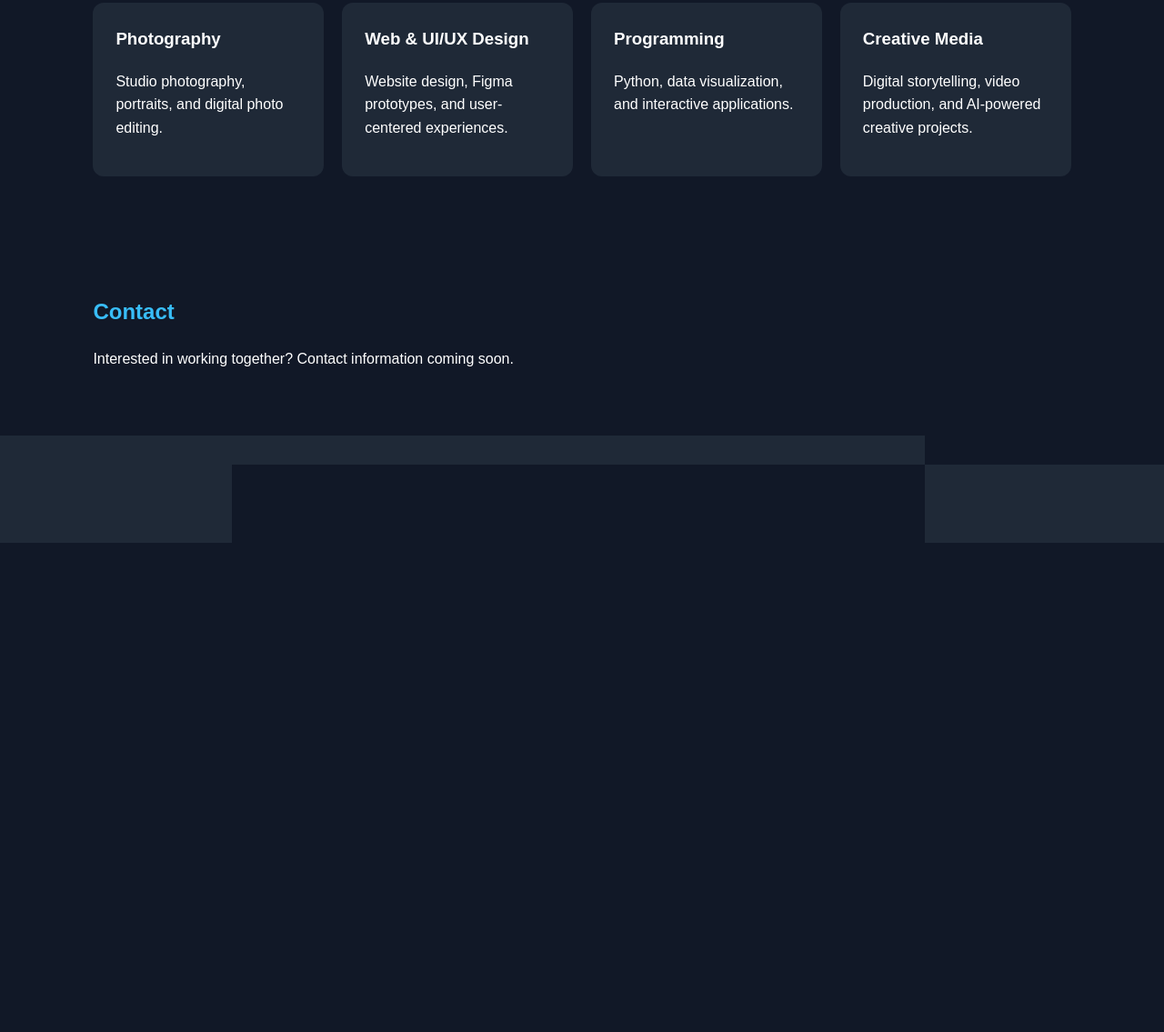
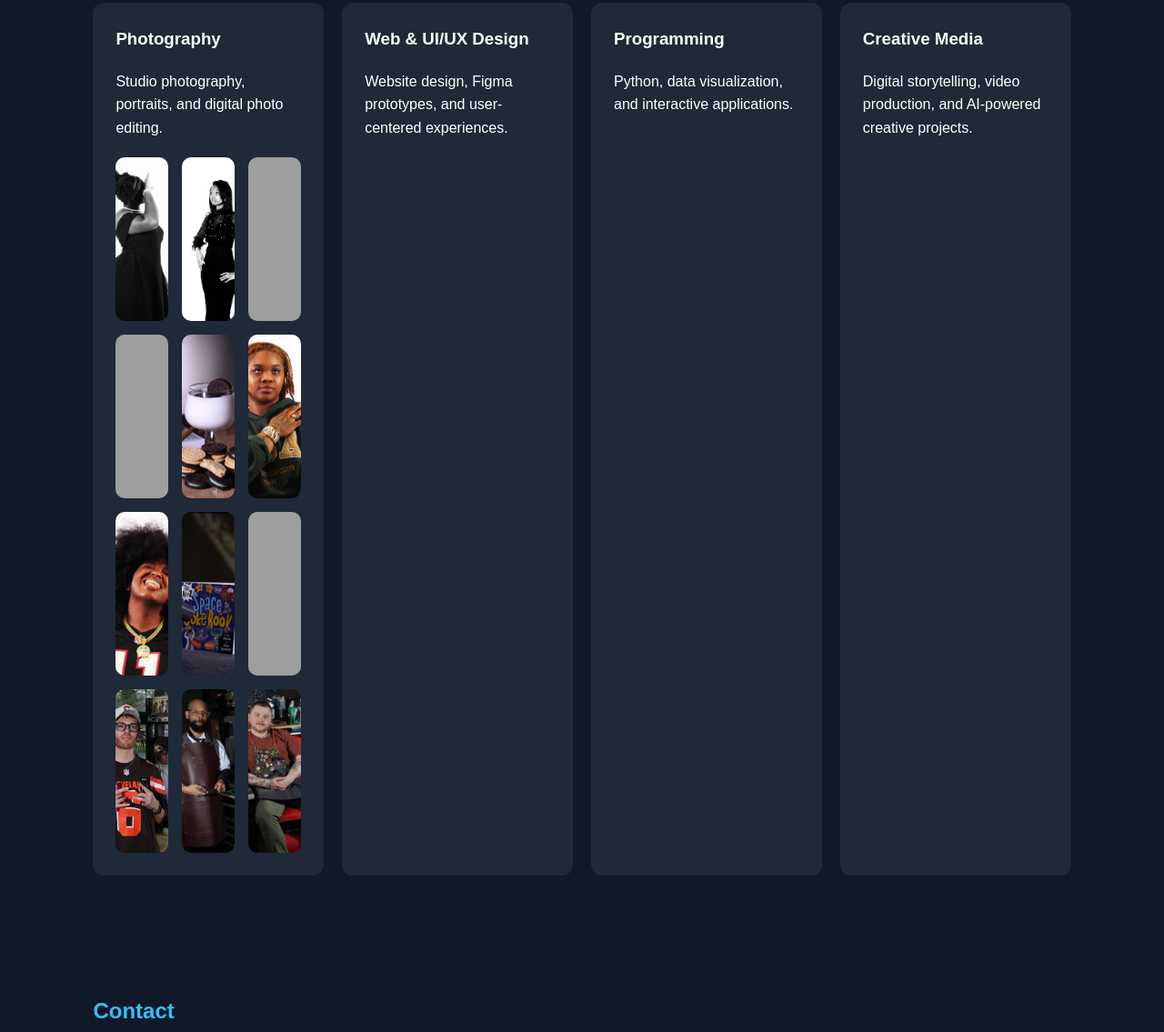
Before and after one commit to ahollid6-coder/ahollid6-coder.github.io, a plain HTML site: page index.html in a window 1280 px wide. Shown: the part 1268-2403 px from the top of the page at 91% size. Before the commit the page ends 1865 px from the top, so only its background shows below. Drawn offline with Linux system fonts and the light colour scheme; grey boxes are pictures that could not be loaded.

Commit message:
Update index.html

```diff
--- a/index.html
+++ b/index.html
@@ -131,6 +131,36 @@ section#about p {
     line-height: 1.8;
     text-align: center;
 }
+/* Photography Gallery */
+.photo-gallery {
+    display: grid;
+    grid-template-columns: repeat(3, 1fr);
+    gap: 15px;
+    margin-top: 20px;
+}
+
+.photo-gallery img {
+    width: 100%;
+    height: 180px;
+    object-fit: cover;
+    border-radius: 10px;
+    transition: transform 0.3s ease;
+}
+
+.photo-gallery img:hover {
+    transform: scale(1.05);
+}
+
+@media (max-width: 768px) {
+    .photo-gallery {
+        grid-template-columns: repeat(2, 1fr);
+    }
+}
+  @media (max-width: 480px) {
+    .photo-gallery {
+        grid-template-columns: 1fr;
+    }
+}
 </style>
 </head>
 
@@ -186,13 +216,27 @@ My goal is to build a career in creative technology, contributing to projects th
     <div class="projects">
 
       <div class="card">
-        <h3>Photography</h3>
-        <p>
-          Studio photography, portraits,
-          and digital photo editing.
-        </p>
-      </div>
+  <h3>Photography</h3>
+  <p>
+    Studio photography, portraits,
+    and digital photo editing.
+  </p>
 
+  <div class="photo-gallery">
+    <img src="images/dez2final.jpg" alt="Portrait of Desiree">
+    <img src="images/Kitfinal2.jpg" alt="Studio portrait">
+    <img src="images/Andre Holliday P1 2nd.jpg" alt="Photography project">
+    <img src="images/Andre Holliday project 1.jpg" alt="Creative photography">
+    <img src="images/Studio Session project2 day2-255-Edit copy.jpg" alt="Studio session">
+    <img src="images/braceletcropped2.jpg" alt="Product photography">
+    <img src="images/project3-3504.jpg" alt="Photography project three">
+    <img src="images/cosmic joke.jpg" alt="Cosmic Joke">
+    <img src="images/egypt.jpg" alt="Egypt photography">
+    <img src="images/FinalBrandoncrop.jpg" alt="Portrait of Brandon">
+    <img src="images/FinalEd.jpg" alt="Portrait of Ed">
+    <img src="images/FinalEvan.jpg" alt="Portrait of Evan">
+  </div>
+</div>
       <div class="card">
         <h3>Web & UI/UX Design</h3>
         <p>
```
